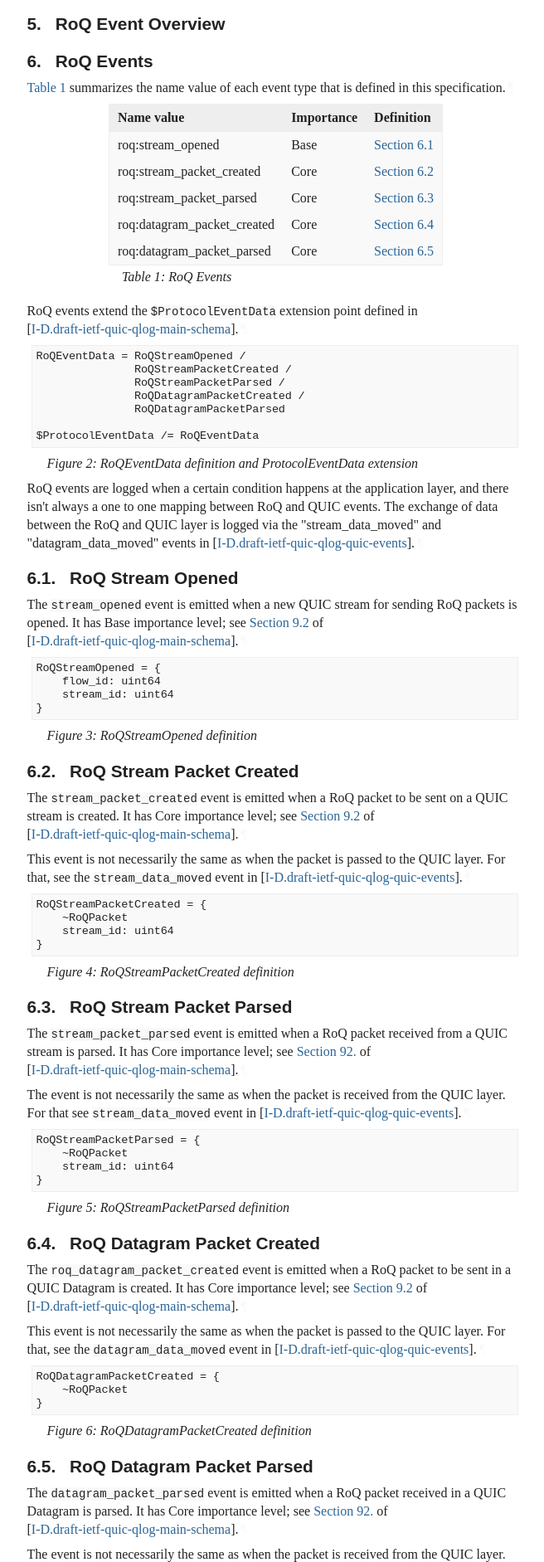
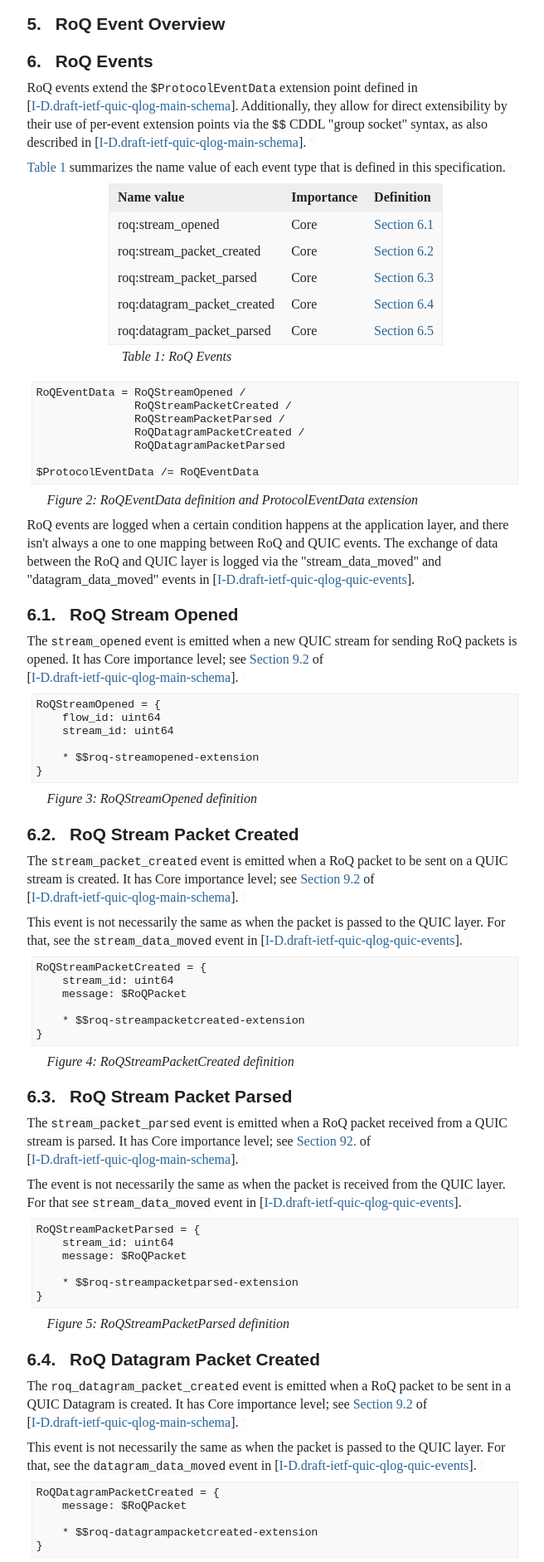
Before and after one commit to mengelbart/draft-engelbart-qlog-roq-events, a plain HTML site: page draft-engelbart-qlog-roq-events.html in a window 1280 px wide. Shown: the part 2110-3993 px from the top of the page at 83% size, without its empty margins (92-748 px from the left). Drawn offline with Linux system fonts and the light colour scheme; a web font is replaced by a local one.

Commit message:
Script updating gh-pages from ca5d2d1. [ci skip]

```diff
--- a/draft-engelbart-qlog-roq-events.html
+++ b/draft-engelbart-qlog-roq-events.html
@@ -1338,8 +1338,13 @@ document is identified using the URI <code>urn:ietf:params:qlog:events:roq-99</c
       <h2 id="name-roq-events">
 <a href="#section-6" class="section-number selfRef">6. </a><a href="#name-roq-events" class="section-name selfRef">RoQ Events</a>
       </h2>
-<p id="section-6-1"><a href="#roq-events-tab" class="auto internal xref">Table 1</a> summarizes the name value of each
-event type that is defined in this specification.<a href="#section-6-1" class="pilcrow">¶</a></p>
+<p id="section-6-1">RoQ events extend the <code>$ProtocolEventData</code> extension point defined in
+<span>[<a href="#I-D.draft-ietf-quic-qlog-main-schema" class="cite xref">I-D.draft-ietf-quic-qlog-main-schema</a>]</span>. Additionally, they allow for direct
+extensibility by their use of per-event extension points via the <code>$$</code> CDDL
+"group socket" syntax, as also described in
+<span>[<a href="#I-D.draft-ietf-quic-qlog-main-schema" class="cite xref">I-D.draft-ietf-quic-qlog-main-schema</a>]</span>.<a href="#section-6-1" class="pilcrow">¶</a></p>
+<p id="section-6-2"><a href="#roq-events-tab" class="auto internal xref">Table 1</a> summarizes the name value of each
+event type that is defined in this specification.<a href="#section-6-2" class="pilcrow">¶</a></p>
 <span id="name-roq-events-2"></span><div id="roq-events-tab">
 <table class="center" id="table-1">
         <caption>
@@ -1356,7 +1361,7 @@ event type that is defined in this specification.<a href="#section-6-1" class="p
         <tbody>
           <tr>
             <td class="text-left" rowspan="1" colspan="1">roq:stream_opened</td>
-            <td class="text-left" rowspan="1" colspan="1">Base</td>
+            <td class="text-left" rowspan="1" colspan="1">Core</td>
             <td class="text-left" rowspan="1" colspan="1">
               <a href="#stream-opened" class="auto internal xref">Section 6.1</a>
 </td>
@@ -1392,8 +1397,6 @@ event type that is defined in this specification.<a href="#section-6-1" class="p
         </tbody>
       </table>
 </div>
-<p id="section-6-3">RoQ events extend the <code>$ProtocolEventData</code> extension point defined in
-<span>[<a href="#I-D.draft-ietf-quic-qlog-main-schema" class="cite xref">I-D.draft-ietf-quic-qlog-main-schema</a>]</span>.<a href="#section-6-3" class="pilcrow">¶</a></p>
 <span id="name-roqeventdata-definition-and"></span><div id="roq-event-data-def">
 <figure id="figure-2">
         <div class="lang-cddl sourcecode" id="section-6-4.1">
@@ -1422,7 +1425,7 @@ exchange of data between the RoQ and QUIC layer is logged via the
 <a href="#section-6.1" class="section-number selfRef">6.1. </a><a href="#name-roq-stream-opened" class="section-name selfRef">RoQ Stream Opened</a>
         </h3>
 <p id="section-6.1-1">The <code>stream_opened</code> event is emitted when a new QUIC stream for sending RoQ
-packets is opened. It has Base importance level; see <span><a href="https://datatracker.ietf.org/doc/html/draft-ietf-quic-qlog-main-schema-10#section-9.2" class="relref">Section 9.2</a> of [<a href="#I-D.draft-ietf-quic-qlog-main-schema" class="cite xref">I-D.draft-ietf-quic-qlog-main-schema</a>]</span>.<a href="#section-6.1-1" class="pilcrow">¶</a></p>
+packets is opened. It has Core importance level; see <span><a href="https://datatracker.ietf.org/doc/html/draft-ietf-quic-qlog-main-schema-10#section-9.2" class="relref">Section 9.2</a> of [<a href="#I-D.draft-ietf-quic-qlog-main-schema" class="cite xref">I-D.draft-ietf-quic-qlog-main-schema</a>]</span>.<a href="#section-6.1-1" class="pilcrow">¶</a></p>
 <span id="name-roqstreamopened-definition"></span><div id="roq-stream-opened-def">
 <figure id="figure-3">
           <div class="lang-cddl sourcecode" id="section-6.1-2.1">
@@ -1430,6 +1433,8 @@ packets is opened. It has Base importance level; see <span><a href="https://data
 RoQStreamOpened = {
     flow_id: uint64
     stream_id: uint64
+
+    * $$roq-streamopened-extension
 }
 </pre>
 </div>
@@ -1454,8 +1459,10 @@ layer. For that, see the <code>stream_data_moved</code> event in
           <div class="lang-cddl sourcecode" id="section-6.2-3.1">
 <pre>
 RoQStreamPacketCreated = {
-    ~RoQPacket
     stream_id: uint64
+    message: $RoQPacket
+
+    * $$roq-streampacketcreated-extension
 }
 </pre>
 </div>
@@ -1480,8 +1487,10 @@ QUIC layer. For that see <code>stream_data_moved</code> event in
           <div class="lang-cddl sourcecode" id="section-6.3-3.1">
 <pre>
 RoQStreamPacketParsed = {
-    ~RoQPacket
     stream_id: uint64
+    message: $RoQPacket
+
+    * $$roq-streampacketparsed-extension
 }
 </pre>
 </div>
@@ -1506,7 +1515,9 @@ layer. For that, see the <code>datagram_data_moved</code> event in
           <div class="lang-cddl sourcecode" id="section-6.4-3.1">
 <pre>
 RoQDatagramPacketCreated = {
-    ~RoQPacket
+    message: $RoQPacket
+
+    * $$roq-datagrampacketcreated-extension
 }
 </pre>
 </div>
@@ -1531,7 +1542,9 @@ QUIC layer. For that see <code>datagram_data_moved</code> event in
           <div class="lang-cddl sourcecode" id="section-6.5-3.1">
 <pre>
 RoQDatagramPacketParsed = {
-    ~RoQPacket
+    message: $RoQPacket
+
+    * $$roq-datagrampacketparsed-extension
 }
 </pre>
 </div>
@@ -1560,7 +1573,8 @@ RoQDatagramPacketParsed = {
 <pre>
 RoQPacket = {
   flow_id: uint64
-  length: uint64
+  ? length: uint64
+  ? raw: RawInfo
 }
 </pre>
 </div>
```
Also changed, not shown: draft-engelbart-qlog-roq-events.txt.
